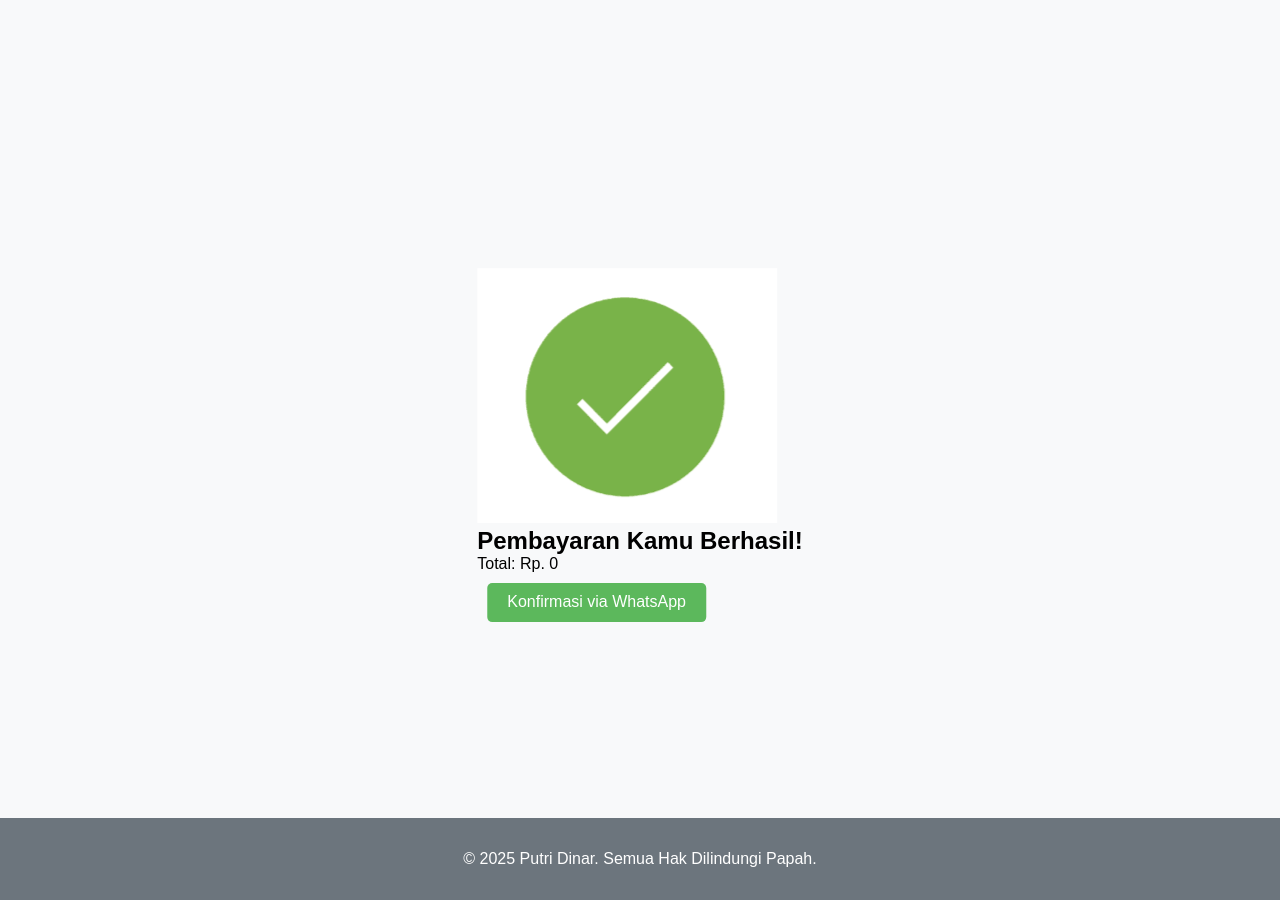
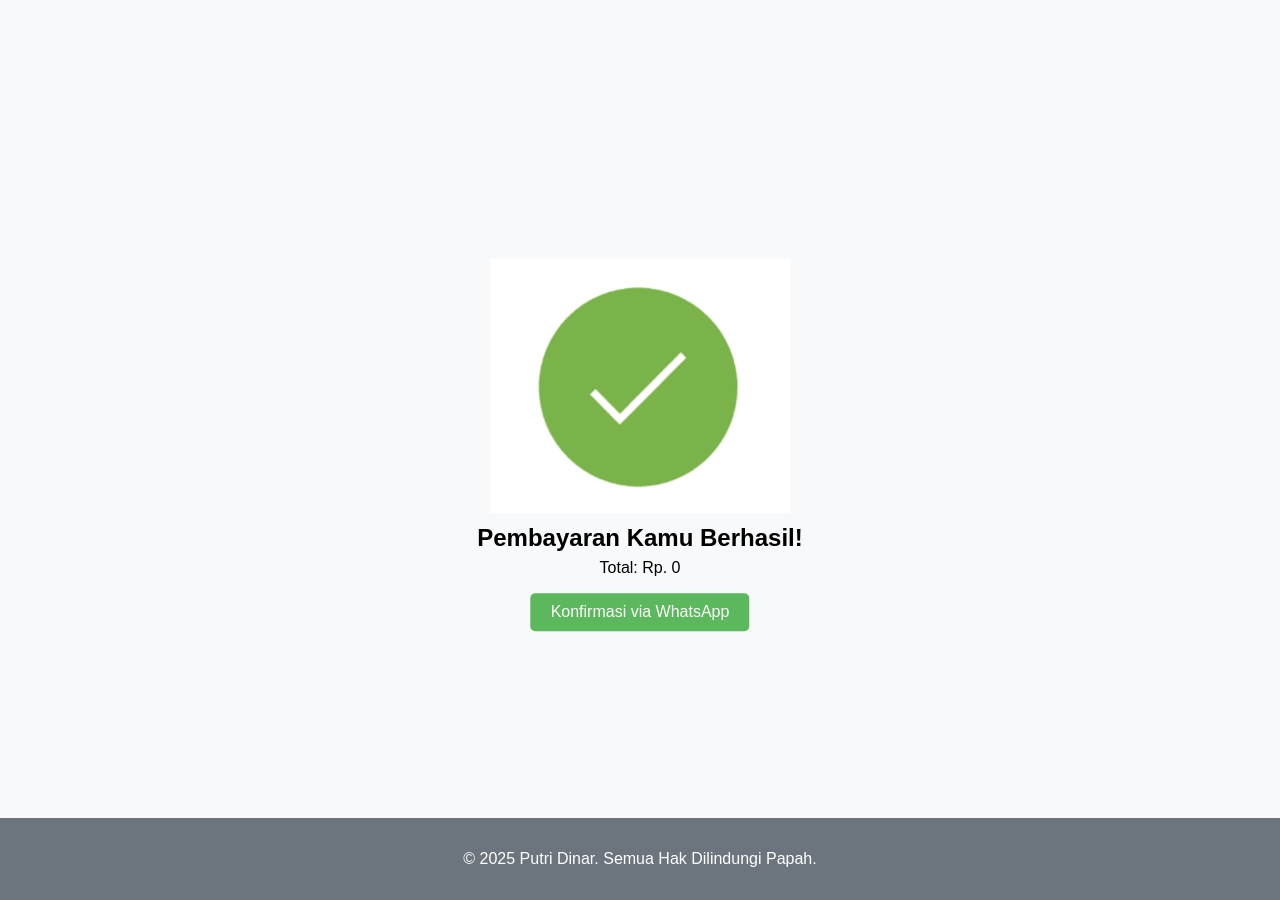
Before and after one commit to putridinar/tokoku, a Jekyll site: the page built from confirm-success/index.html, in a window 1280 px wide. Built offline with Jekyll 4.4.1, drawn with Linux system fonts in a browser that asks for light colours; nearby versions of some CDN libraries; library files that are not in the unit come from our copies.

Commit message:
Update _home.scss

```diff
--- a/assets/sass/scss/pages/_home.scss
+++ b/assets/sass/scss/pages/_home.scss
@@ -60,6 +60,8 @@
 }
 .center-in-parent {
   margin: 0;
+  text-align: center;
+  line-height: 30px;
   position: absolute;
   top: 50%;
   left: 50%;
```
